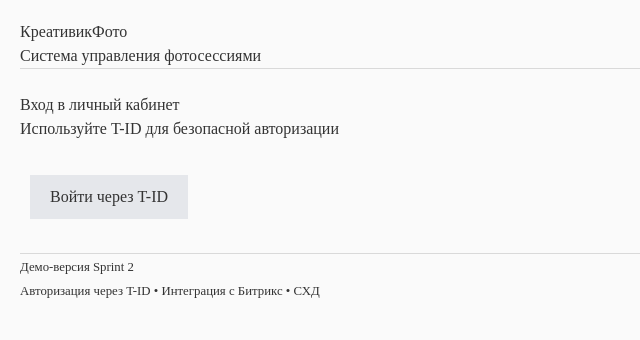
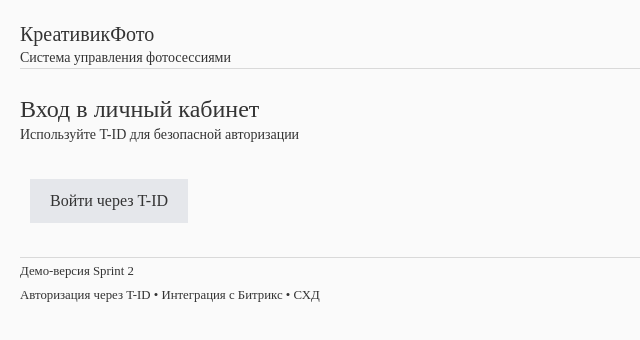
Before and after one commit to 2chooman/my-instruction-pal, a React (Vite) app: page / in a window 1280 px wide. Shown: the top 340 px of the page, without its empty margins (0-640 px from the left). Built offline with nearby package versions, Linux system fonts and the light colour scheme; the HTML template or start-up script is replaced by a standard one.

Commit message:
Visual edit in Lovable
Edited UI in Lovable

```diff
--- a/src/pages/Login.tsx
+++ b/src/pages/Login.tsx
@@ -31,12 +31,12 @@ export default function Login() {
     padding: '20px',
     fontFamily: 'Times New Roman, serif'
   }}>
-      <h1>КреативикФото</h1>
-      <p>Система управления фотосессиями</p>
+      <h1 className="text-xl">КреативикФото</h1>
+      <p className="text-sm">Система управления фотосессиями</p>
       <hr />
       <br />
-      <h2>Вход в личный кабинет</h2>
-      <p>Используйте T-ID для безопасной авторизации</p>
+      <h2 className="text-2xl">Вход в личный кабинет</h2>
+      <p className="text-sm">Используйте T-ID для безопасной авторизации</p>
       <br />
       <button onClick={handleLogin} disabled={isLoading} style={{
       padding: '10px 20px',
```
